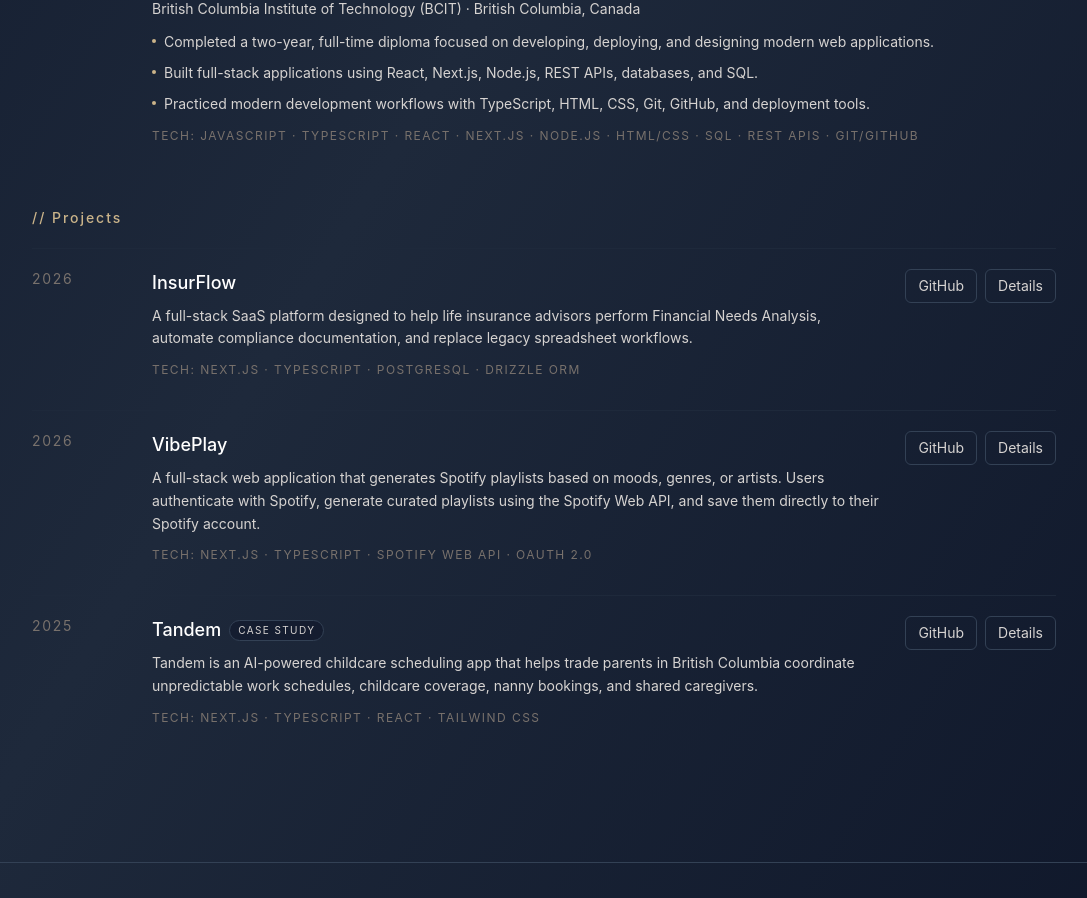
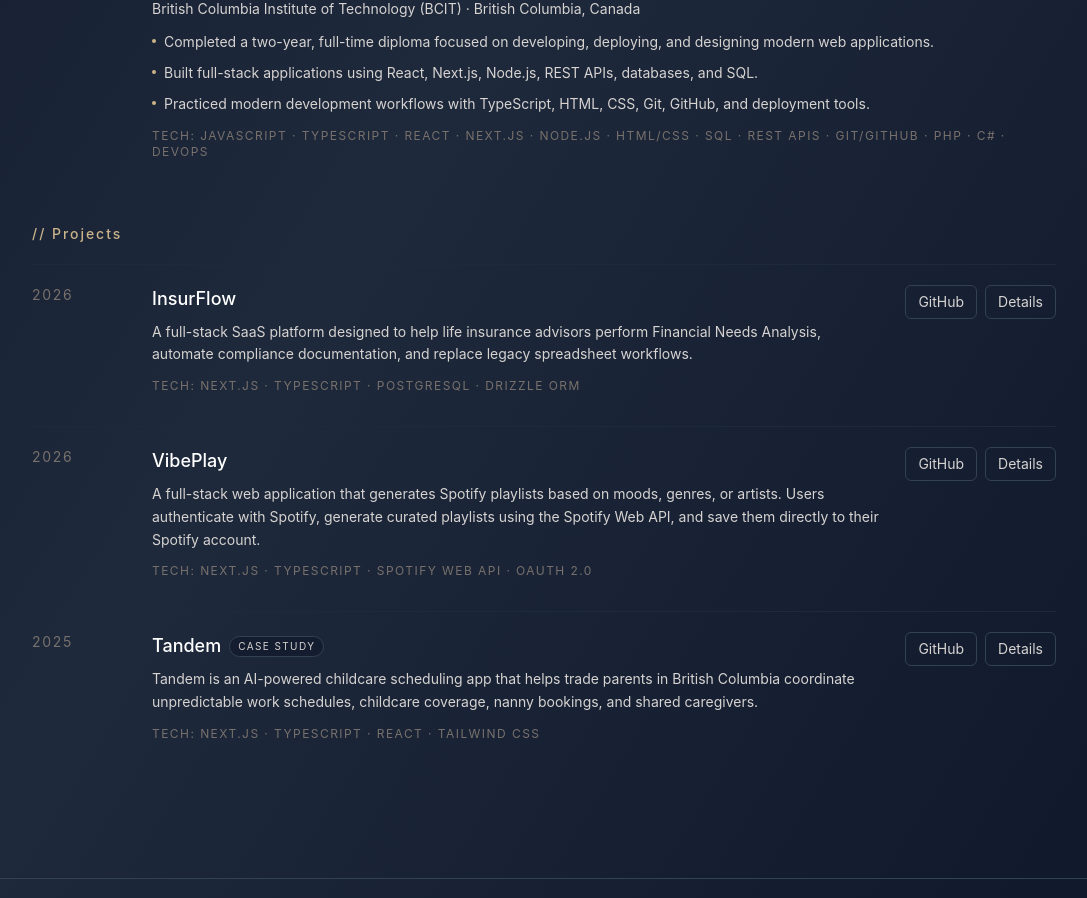
Before and after one commit to matheusdemeis/Portfolio-Website, a React (Vite) app: page / in a window 1280 px wide. Shown: the part 1132-2030 px from the top of the page, without its empty margins (96-1183 px from the left). Built offline with nearby package versions, Linux system fonts and the light colour scheme.

Commit message:
adding to tech

```diff
--- a/src/data/experience.ts
+++ b/src/data/experience.ts
@@ -37,6 +37,9 @@ export const experience: ExperienceItem[] = [
       'SQL',
       'REST APIs',
       'Git/GitHub',
+      'PHP',
+      'C#',
+      'DevOPS'
     ],
   },
 ];
```
